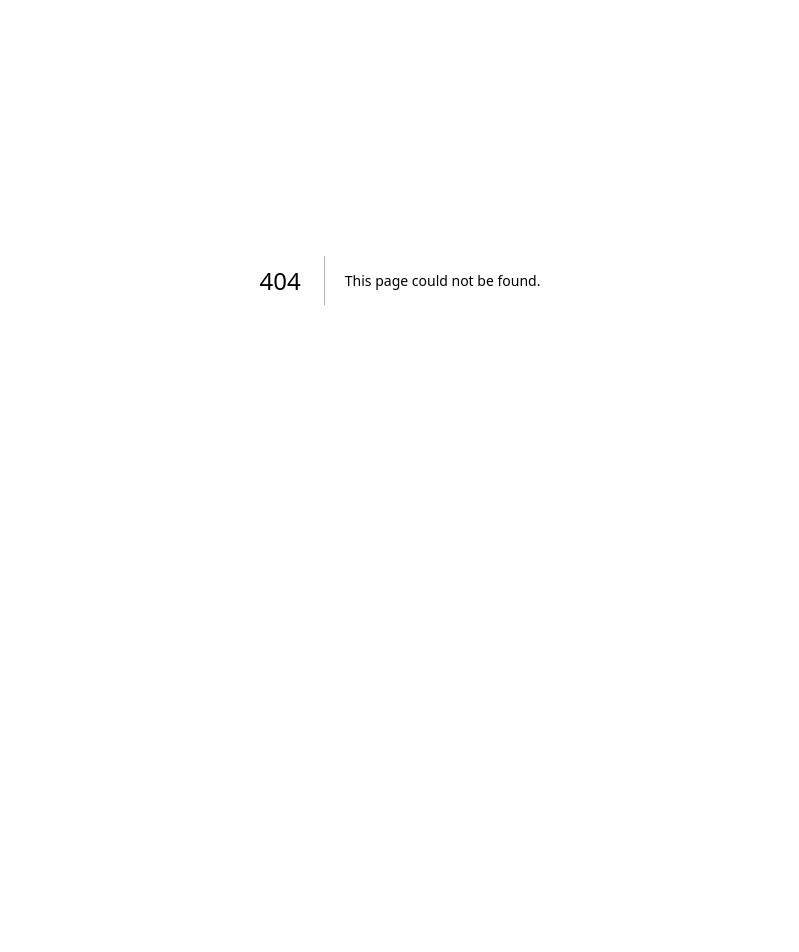
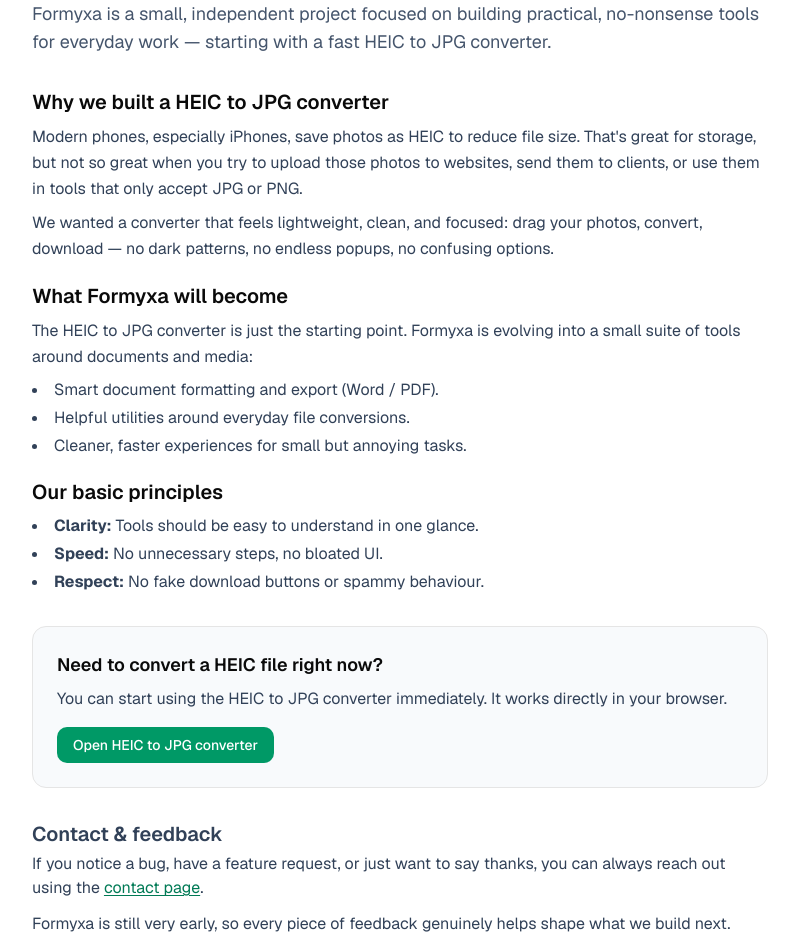
Before and after one commit to Vaibhavk1007/heic-to-jpg-png-converter, a Next.js app: page /about in a window 1280 px wide. Before the commit this address had no page. Shown: the part 120-1072 px from the top of the page, without its empty margins (240-1039 px from the left). Before the commit the page ends 800 px from the top, so only its background shows below. Built offline with nearby package versions, Linux system fonts and the light colour scheme.

Commit message:
03112025 changes

```diff
--- /dev/null
+++ b/app/about/page.tsx
@@ -0,0 +1,103 @@
+export const metadata = {
+  title: "About Formyxa | Simple Tools for Everyday Files",
+  description:
+    "Learn about Formyxa, a small project focused on building simple, fast tools like our HEIC to JPG converter and smart document utilities.",
+};
+
+export default function AboutPage() {
+  return (
+    <main className="max-w-3xl mx-auto px-4 py-10">
+      <header className="mb-8">
+        <p className="text-sm font-medium text-emerald-600 mb-2">
+          About Formyxa
+        </p>
+        <h1 className="text-3xl md:text-4xl font-semibold mb-3">
+          Simple tools that actually solve a problem
+        </h1>
+        <p className="text-base md:text-lg text-slate-600">
+          Formyxa is a small, independent project focused on building practical,
+          no-nonsense tools for everyday work — starting with a fast HEIC to JPG
+          converter.
+        </p>
+      </header>
+
+      <section className="space-y-5 mb-8">
+        <div>
+          <h2 className="text-xl font-semibold mb-2">
+            Why we built a HEIC to JPG converter
+          </h2>
+          <p className="text-slate-700 leading-relaxed">
+            Modern phones, especially iPhones, save photos as HEIC to reduce
+            file size. That&apos;s great for storage, but not so great when you
+            try to upload those photos to websites, send them to clients, or use
+            them in tools that only accept JPG or PNG.
+          </p>
+          <p className="text-slate-700 leading-relaxed mt-2">
+            We wanted a converter that feels lightweight, clean, and focused:
+            drag your photos, convert, download — no dark patterns, no endless
+            popups, no confusing options.
+          </p>
+        </div>
+
+        <div>
+          <h2 className="text-xl font-semibold mb-2">
+            What Formyxa will become
+          </h2>
+          <p className="text-slate-700 leading-relaxed">
+            The HEIC to JPG converter is just the starting point. Formyxa is
+            evolving into a small suite of tools around documents and media:
+          </p>
+          <ul className="list-disc list-inside space-y-1 text-slate-700 mt-2">
+            <li>Smart document formatting and export (Word / PDF).</li>
+            <li>Helpful utilities around everyday file conversions.</li>
+            <li>Cleaner, faster experiences for small but annoying tasks.</li>
+          </ul>
+        </div>
+
+        <div>
+          <h2 className="text-xl font-semibold mb-2">Our basic principles</h2>
+          <ul className="list-disc list-inside space-y-1 text-slate-700">
+            <li><strong>Clarity:</strong> Tools should be easy to understand in one glance.</li>
+            <li><strong>Speed:</strong> No unnecessary steps, no bloated UI.</li>
+            <li><strong>Respect:</strong> No fake download buttons or spammy behaviour.</li>
+          </ul>
+        </div>
+      </section>
+
+      <section className="border rounded-xl p-5 md:p-6 bg-slate-50 mb-8">
+        <h2 className="text-lg font-semibold mb-2">
+          Need to convert a HEIC file right now?
+        </h2>
+        <p className="text-slate-700 mb-4">
+          You can start using the HEIC to JPG converter immediately. It works
+          directly in your browser.
+        </p>
+        <a
+          href="/heic-to-jpg"
+          className="inline-flex items-center rounded-lg px-4 py-2 text-sm font-medium bg-emerald-600 text-white hover:bg-emerald-700 transition-colors"
+        >
+          Open HEIC to JPG converter
+        </a>
+      </section>
+
+      <section className="space-y-3 text-slate-700">
+        <h2 className="text-xl font-semibold mb-1">Contact & feedback</h2>
+        <p>
+          If you notice a bug, have a feature request, or just want to say
+          thanks, you can always reach out using the{" "}
+          <a
+            href="/contact"
+            className="text-emerald-700 underline underline-offset-2"
+          >
+            contact page
+          </a>
+          .
+        </p>
+        <p>
+          Formyxa is still very early, so every piece of feedback genuinely
+          helps shape what we build next.
+        </p>
+      </section>
+    </main>
+  );
+}
--- a/components/navigation.tsx
+++ b/components/navigation.tsx
@@ -20,6 +20,20 @@ export default function Navigation() {
             How it works
           </a>
           <a
+            href="/what-is-heic"
+            className="text-sm md:text-base hover:opacity-80 transition-opacity"
+            style={{ color: "#2A2A2A" }}
+          >
+            What is HEIC?
+          </a>
+          <a
+            href="/about"
+            className="text-sm md:text-base hover:opacity-80 transition-opacity"
+            style={{ color: "#2A2A2A" }}
+          >
+            About
+          </a>
+          <a
             href="/privacy"
             className="text-sm md:text-base hover:opacity-80 transition-opacity"
             style={{ color: "#2A2A2A" }}
```
Also changed, not shown: 2 other files (tests, documents, lock files or other folders).
